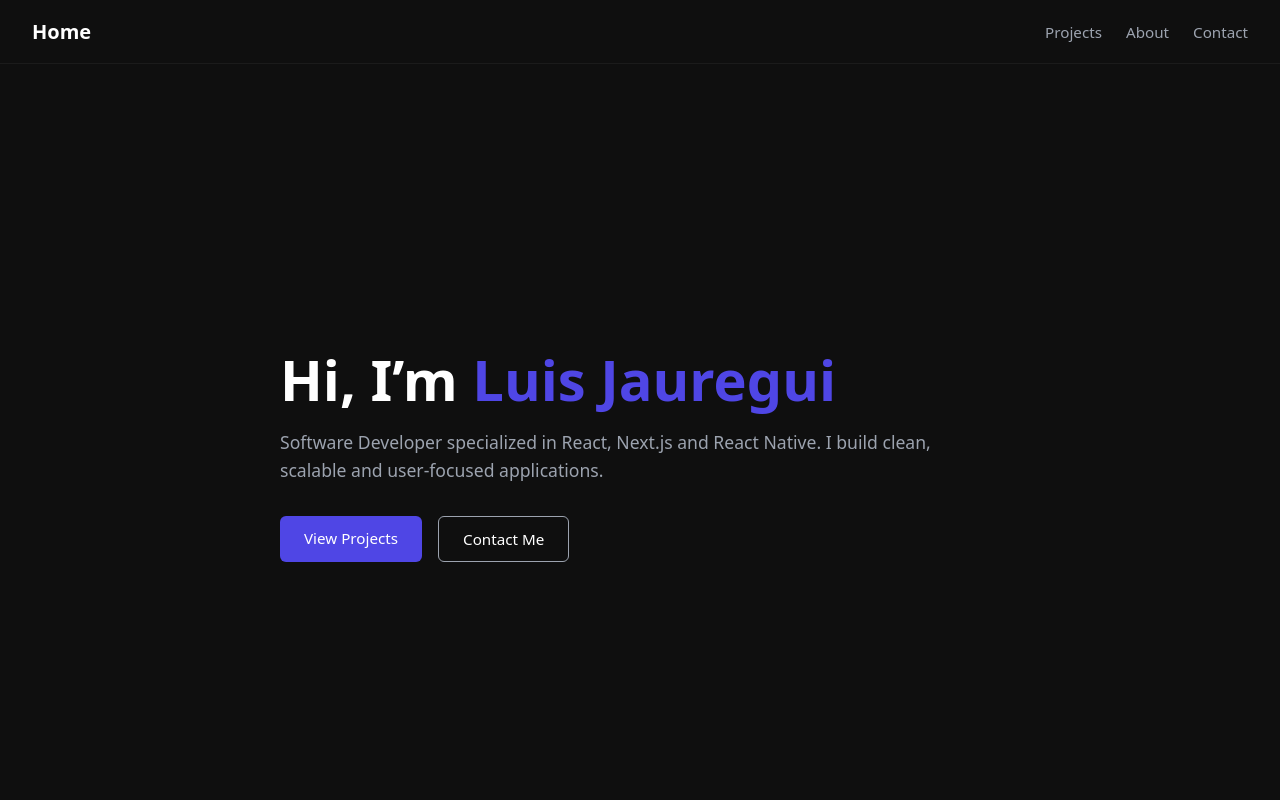
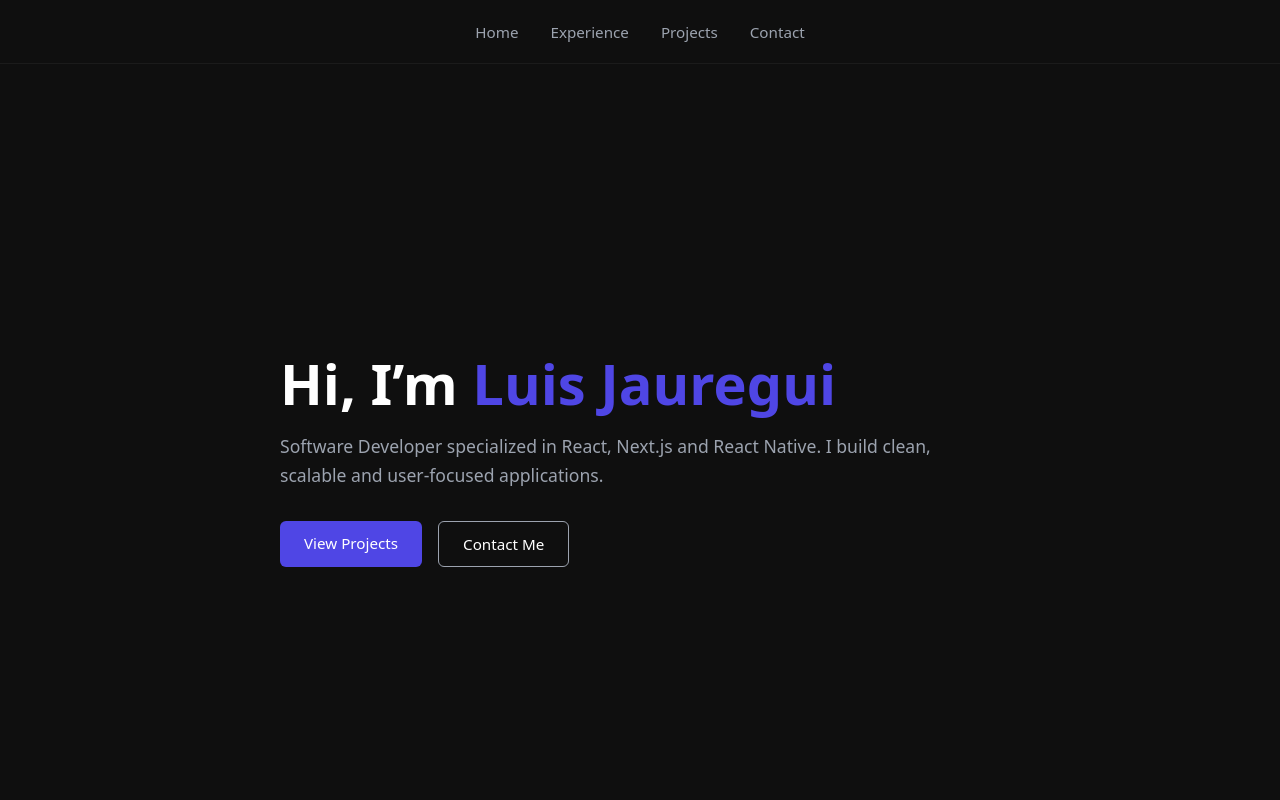
Before and after one commit to ljau/portfolio, a Next.js app: page / in a window 1280 px wide. Shown: the top 800 px of the page. Built offline with nearby package versions, Linux system fonts and the light colour scheme.

Commit message:
Refactor Home page layout

```diff
--- a/src/app/page.tsx
+++ b/src/app/page.tsx
@@ -1,14 +1,26 @@
 import Hero from '@/components/Hero';
 import Experience from '@/components/Experience';
-import FeaturedProjects from '@/components/ProjectsGrid';
 import ProjectsGrid from '@/components/ProjectsGrid';
+import ContactSection from '@/components/ContactSection';
 
 export default function Home() {
   return (
     <>
-      <Hero />
-      <Experience />
-      <ProjectsGrid />
+      <section id="home">
+        <Hero />
+      </section>
+
+      <section id="experience">
+        <Experience />
+      </section>
+
+      <section id="projects">
+        <ProjectsGrid />
+      </section>
+
+      <section id="contact">
+        <ContactSection />
+      </section>
     </>
   );
 }
--- a/src/components/Navbar/index.tsx
+++ b/src/components/Navbar/index.tsx
@@ -1,20 +1,14 @@
 'use client';
 
-import Link from 'next/link';
-import { Container, Logo, NavLinks } from './styles';
+import { Nav, NavLink } from './styles';
 
 export default function Navbar() {
   return (
-    <Container>
-      <Logo>
-        <Link href="/">Home</Link>
-      </Logo>
-
-      <NavLinks>
-        <Link href="/projects">Projects</Link>
-        <Link href="/about">About</Link>
-        <Link href="/contact">Contact</Link>
-      </NavLinks>
-    </Container>
+    <Nav>
+      <NavLink href="#home">Home</NavLink>
+      <NavLink href="#experience">Experience</NavLink>
+      <NavLink href="#projects">Projects</NavLink>
+      <NavLink href="#contact">Contact</NavLink>
+    </Nav>
   );
 }
--- a/src/components/Navbar/styles.ts
+++ b/src/components/Navbar/styles.ts
@@ -1,36 +1,50 @@
 import styled from 'styled-components';
 
-export const Container = styled.nav`
+export const Nav = styled.nav`
+  position: sticky;
+  top: 0;
+  z-index: 100;
+
   height: 64px;
-  padding: 0 2rem;
+  width: 100%;
+
   display: flex;
   align-items: center;
-  justify-content: space-between;
+  justify-content: center;
+  gap: 2rem;
 
   background: ${({ theme }) => theme.colors.background};
   border-bottom: 1px solid rgba(255, 255, 255, 0.05);
+
+  backdrop-filter: blur(8px);
 `;
 
-export const Logo = styled.div`
-  font-size: 1.25rem;
-  font-weight: 600;
+export const NavLink = styled.a`
+  position: relative;
+  font-size: 0.95rem;
+  font-weight: 500;
+  text-decoration: none;
 
-  a {
+  color: ${({ theme }) => theme.colors.surface};
+  transition: color 0.2s ease;
+
+  &:hover {
     color: ${({ theme }) => theme.colors.text};
   }
-`;
 
-export const NavLinks = styled.div`
-  display: flex;
-  gap: 1.5rem;
+  /* underline animado */
+  &::after {
+    content: '';
+    position: absolute;
+    left: 0;
+    bottom: -6px;
+    width: 0%;
+    height: 2px;
+    background-color: ${({ theme }) => theme.colors.primary};
+    transition: width 0.25s ease;
+  }
 
-  a {
-    color: ${({ theme }) => theme.colors.surface};
-    font-size: 0.95rem;
-    transition: color 0.2s ease;
-
-    &:hover {
-      color: ${({ theme }) => theme.colors.text};
-    }
+  &:hover::after {
+    width: 100%;
   }
 `;
--- a/src/styles/GlobalStyles.ts
+++ b/src/styles/GlobalStyles.ts
@@ -4,6 +4,10 @@ import { createGlobalStyle } from 'styled-components';
 import { theme } from '@/styles/theme';
 
 export const GlobalStyles = createGlobalStyle`
+  html {
+    scroll-behavior: smooth;
+  }
+
   *, *::before, *::after {
     box-sizing: border-box;
   }
```
